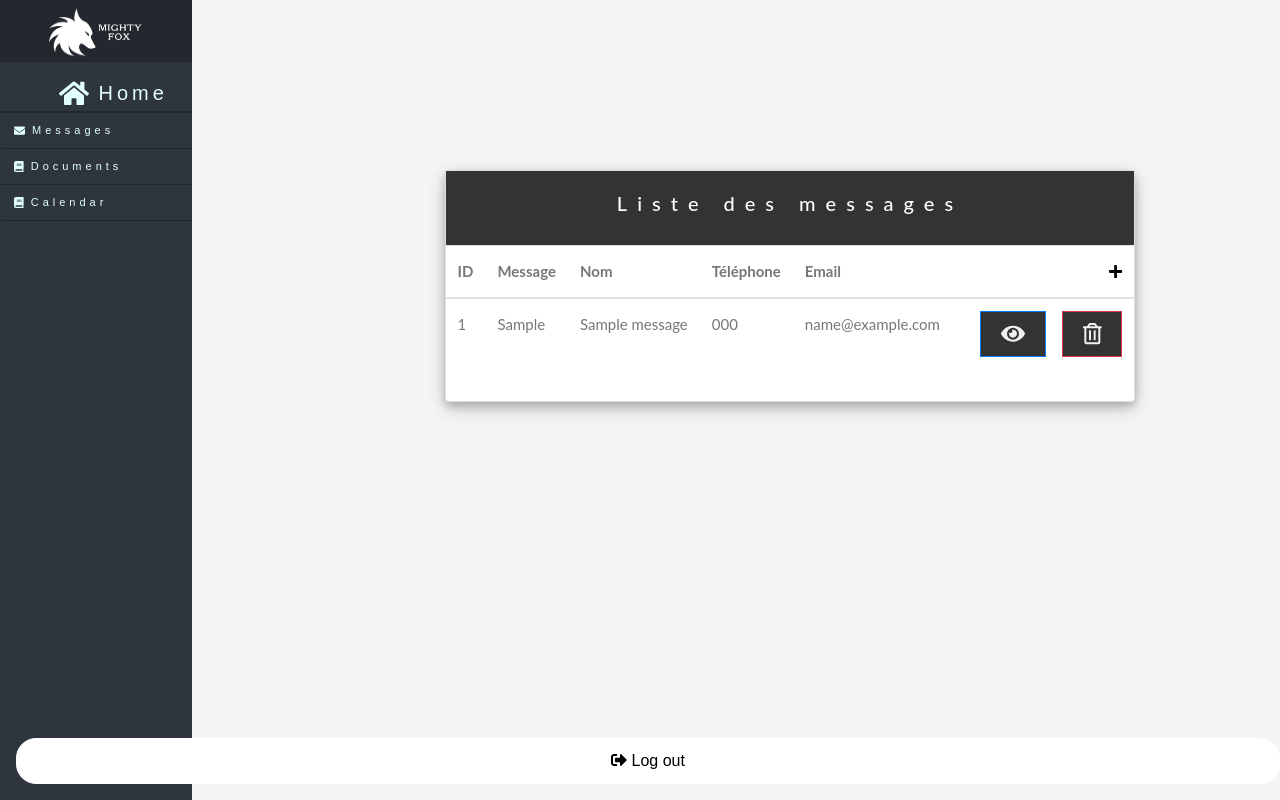
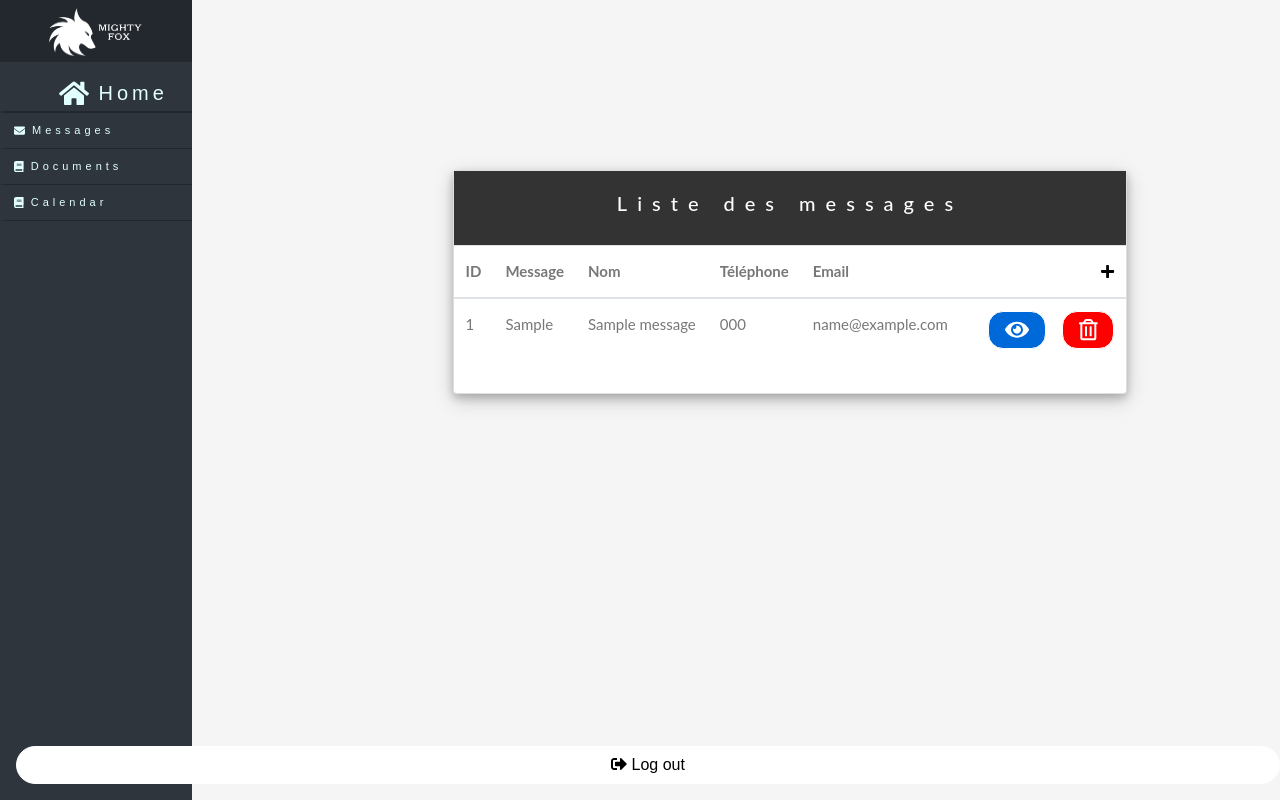
Before and after one commit to Loukoulele/Might-Ymmo, a PHP site: page /admin/message.php in a window 1280 px wide. Run offline with PHP 8.4, Linux system fonts and the light colour scheme; the visitor is signed in with stand-in values (Sample User, id 1); tables that the repository leaves empty or names only in its code hold one stand-in row (values such as "Sample post"); some libraries are stand-ins or nearby versions.

Commit message:
v1.4 "correction de la partie admin 'in_appart'"

```diff
--- a/admin/admin.css
+++ b/admin/admin.css
@@ -31,6 +31,17 @@
 .btn{
   margin-bottom: 1em;
 }
+.btn-danger{
+  background-color: red !important;
+}
+.btn-primary, .btn-danger{
+  border-radius: 15px;
+  background-color: #0069d9;
+  border-color:white;
+  color: white;
+  padding-right: 1em;
+  padding-left: 1em;
+}
 h4{
   margin-top: 1em;
   color: white;
--- a/style.css
+++ b/style.css
@@ -13,13 +13,7 @@ h3, h4 {
 .container {
     padding: 80px 120px;
 }
-/* .person {
-    border: 10px solid transparent;
-    margin-bottom: 25px;
-    width: 80%;
-    height: 5em;
-    opacity: 0.7;
-} */
+
 .carousel-inner img {
     width: 100%; /* Set width to 100% */
     margin: auto;
@@ -57,11 +51,13 @@ h3, h4 {
     color: #555;
 }
 .btn {
-    padding: 10px 20px;
-    background-color: #333;
-    color: #f1f1f1;
-    border-radius: 0;
-    transition: .2s;
+  border-radius: 20px;
+  background-color: #333;
+  border-color:white;
+  color: white;
+  padding-right: 4%;
+  padding-left: 4%;
+
 }
 .btn:hover, .btn:focus {
     border: 1px solid #333;
```
Also changed, not shown: admin/contact.php (+2 -10 lines).
